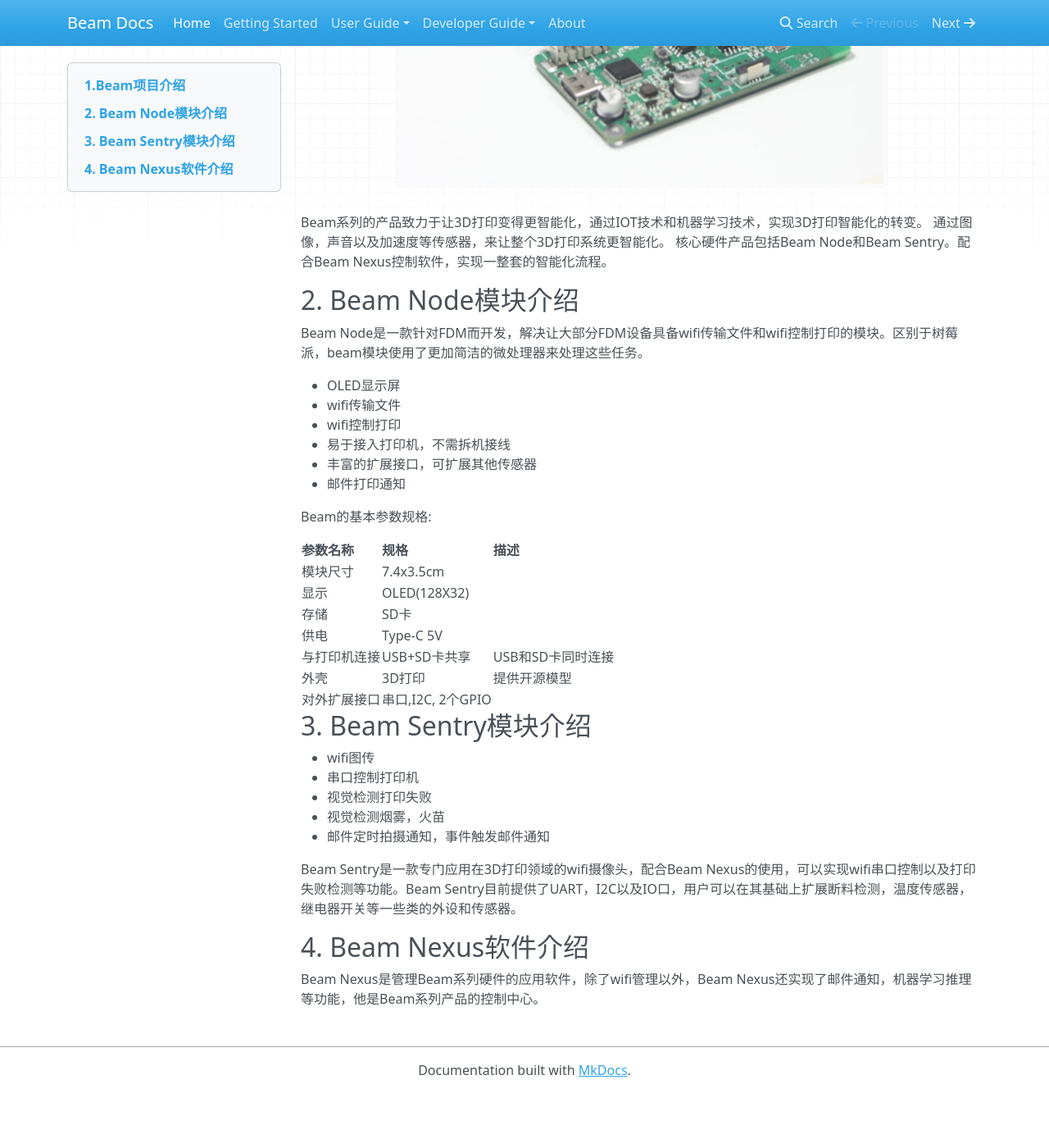
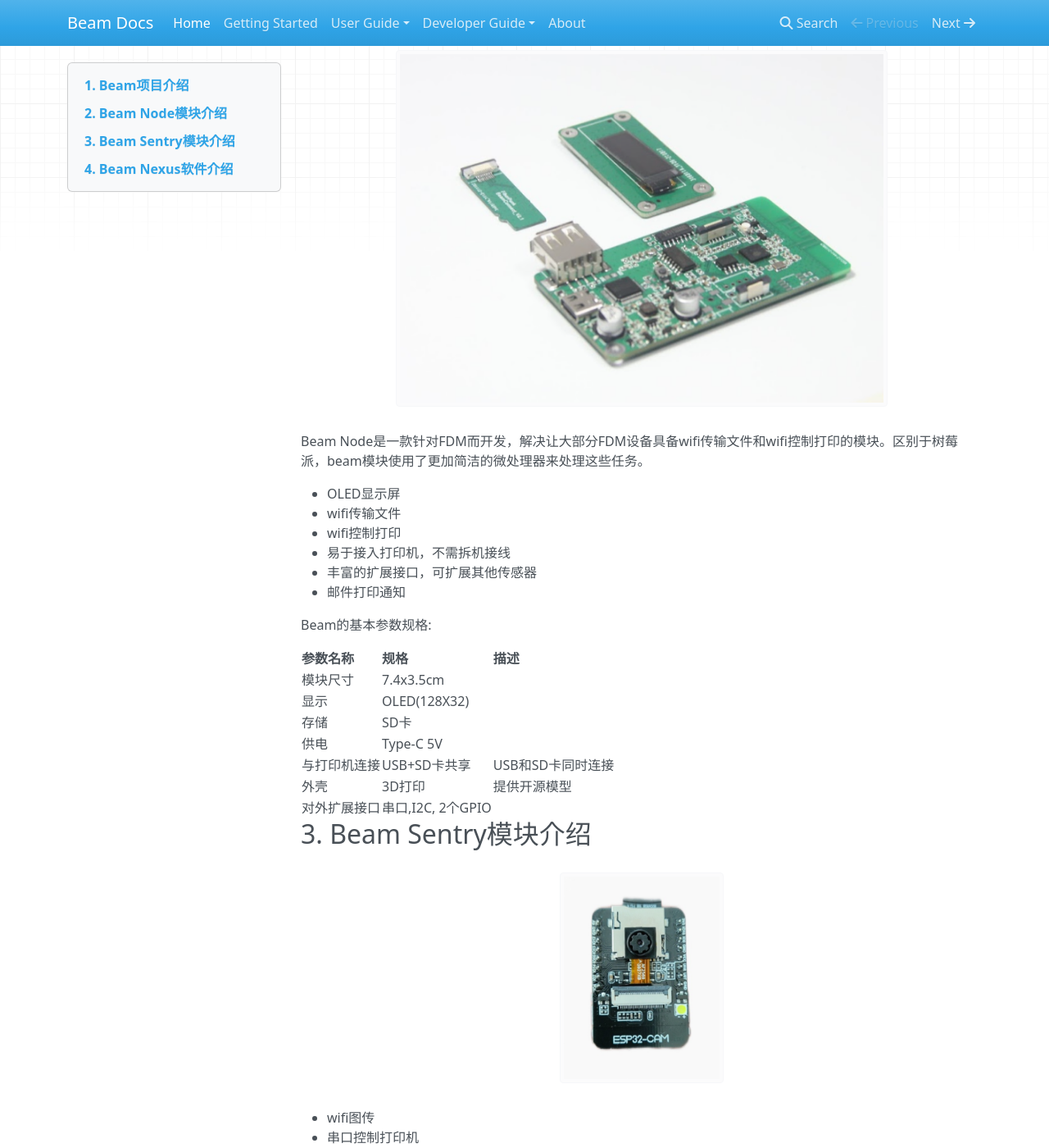
Before and after one commit to fiber-punk/BeamDocs, an MkDocs documentation site: the page built from docs/index.md, in a window 1280 px wide and 1400 px high, scrolled down 654 px. Shown: the whole window at 82% size. Built offline with MkDocs 1.6.1, drawn with Linux system fonts in a browser that asks for light colours; nearby versions of some CDN libraries; before the commit the page ends 1987 px from its top, so only the background shows below that; some of the changed text lies outside the part shown.

Commit message:
:memo: update index page

```diff
--- a/docs/index.md
+++ b/docs/index.md
@@ -1,17 +1,18 @@
-## 1.Beam项目介绍
+## 1. Beam项目介绍
 
 <div align=center>
-<img src="./images/sentry/1-2.png" width=200 />
+<img src="./images/beam-nuxces.png" width=600 />
 </div>
+
+Beam系列的产品致力于让3D打印变得更智能化，通过IOT技术和机器学习技术，实现3D打印智能化的转变。 通过图像，声音以及加速度等传感器，来让整个3D打印系统更智能化。 核心硬件产品包括Beam Node和Beam Sentry。配合Beam Nexus控制软件，软件硬件结合，实现一整套的智能化流程。
+
+
+## 2. Beam Node模块介绍
 
 <div align=center>
 <img src="./images/module-1.png" width=600 />
 </div>
 
-Beam系列的产品致力于让3D打印变得更智能化，通过IOT技术和机器学习技术，实现3D打印智能化的转变。 通过图像，声音以及加速度等传感器，来让整个3D打印系统更智能化。 核心硬件产品包括Beam Node和Beam Sentry。配合Beam Nexus控制软件，实现一整套的智能化流程。
-
-
-## 2. Beam Node模块介绍
 Beam Node是一款针对FDM而开发，解决让大部分FDM设备具备wifi传输文件和wifi控制打印的模块。区别于树莓派，beam模块使用了更加简洁的微处理器来处理这些任务。
 
 - OLED显示屏
@@ -38,15 +39,23 @@
 
 ## 3. Beam Sentry模块介绍
 
+<div align=center>
+<img src="./images/sentry/1-2.png" width=200 />
+</div>
+
 - wifi图传
 - 串口控制打印机
 - 视觉检测打印失败
 - 视觉检测烟雾，火苗
 - 邮件定时拍摄通知，事件触发邮件通知
 
-Beam Sentry是一款专门应用在3D打印领域的wifi摄像头，配合Beam Nexus的使用，可以实现wifi串口控制以及打印失败检测等功能。Beam Sentry目前提供了UART，I2C以及IO口，用户可以在其基础上扩展断料检测，温度传感器，继电器开关等一些类的外设和传感器。
+Beam Sentry是一款专门应用在3D打印领域的wifi摄像头，配合Beam Nexus的使用，可以实现wifi串口控制以及打印失败检测等功能。Beam Sentry目前提供了UART，I2C以及IO口，用户可以在其基础上扩展断料检测，温度传感器，继电器开关等一系列的外设和传感器。
 
 
 ## 4. Beam Nexus软件介绍
 
-Beam Nexus是管理Beam系列硬件的应用软件，除了wifi管理以外，Beam Nexus还实现了邮件通知，机器学习推理等功能，他是Beam系列产品的控制中心。
+<div align=center>
+<img src="./images/beam-main.png" width=600 />
+</div>
+
+Beam Nexus是管理Beam系列硬件的应用软件，他可以同时管理多台Beam模块,也就意味着他可以管理多台打印机。除了wifi管理以外，Beam Nexus还实现了邮件通知，机器学习推理等功能，他是Beam系列产品的控制中心。
```
Also changed, not shown: docs/images/beam-main.png, docs/images/beam-nuxces.png (added), site/images/beam-main.png, site/images/beam-nuxces.png (added), site/index.html, site/search/search_index.json, 1 other file.
